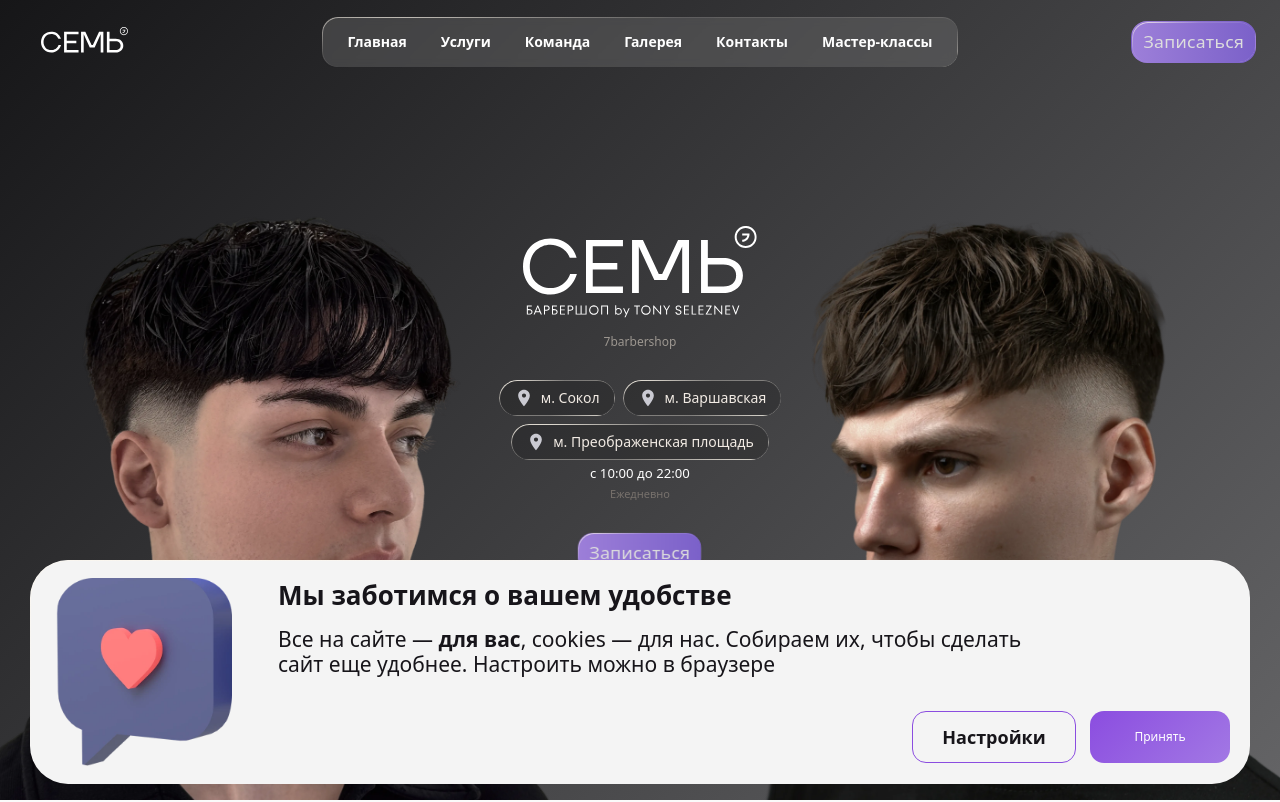
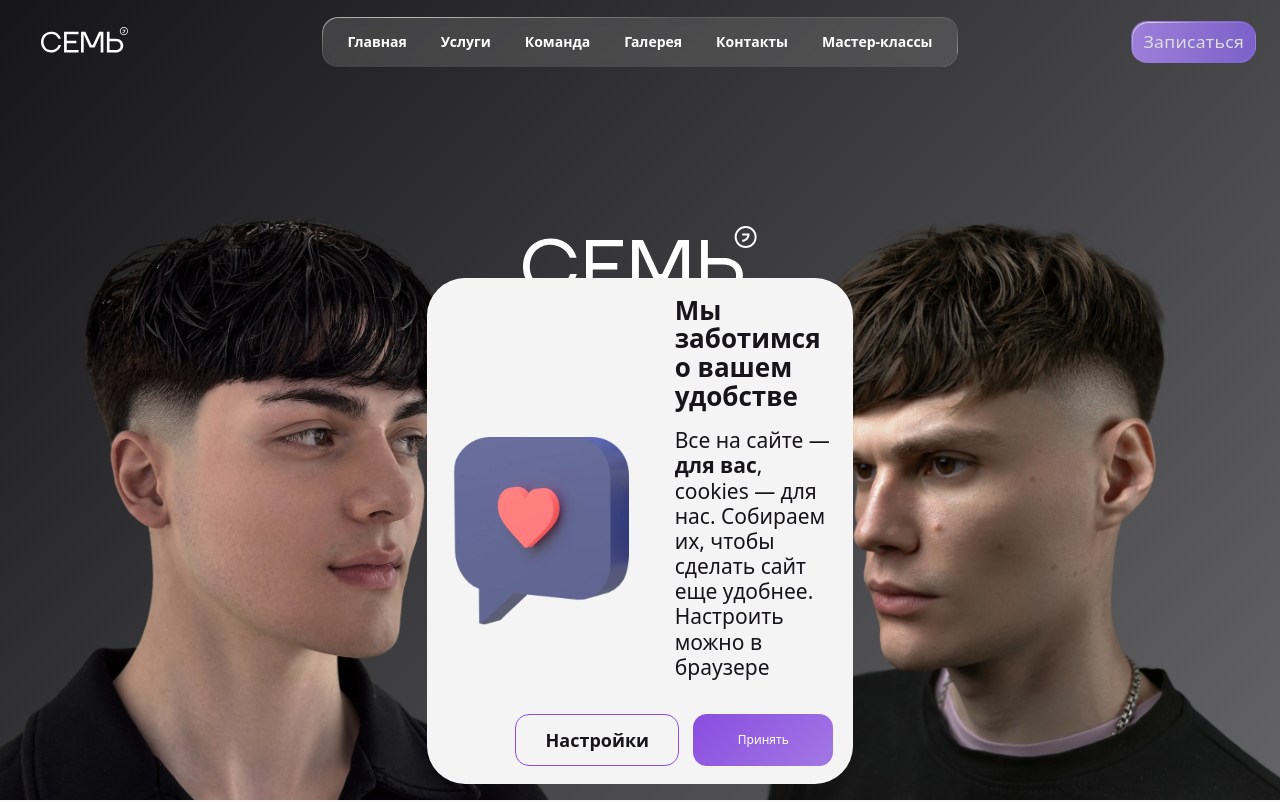
Before and after one commit to artemWu/seven, a Next.js app: page / in a window 1280 px wide. Shown: the top 802 px of the page. Built offline with nearby package versions, Linux system fonts and the light colour scheme.

Commit message:
style: size cookie popup for desktop

```diff
--- a/app/globals.css
+++ b/app/globals.css
@@ -269,10 +269,12 @@ button:active {
 .cookie-popup {
   position: fixed;
   z-index: 1000;
-  right: 30px;
+  right: auto;
   bottom: 16px;
-  left: 30px;
-  width: auto;
+  left: 50%;
+  width: 33.333vw;
+  min-width: 420px;
+  margin-left: -16.6665vw;
   display: grid;
   grid-template-columns: 196px minmax(0, 1fr);
   align-items: center;
@@ -280,6 +282,7 @@ button:active {
   padding: 18px 20px;
   border: 0;
   border-radius: 38px;
+  corner-shape: round;
   background: #f4f4f4;
   color: #17151a;
   isolation: isolate;
@@ -288,6 +291,10 @@ button:active {
   -webkit-backdrop-filter: blur(4px);
   pointer-events: auto;
   animation: cookie-popup-in 600ms cubic-bezier(.22, 1, .36, 1) both;
+}
+
+@supports (corner-shape: superellipse(1.8)) {
+  .cookie-popup { corner-shape: superellipse(1.8); }
 }
 
 .cookie-popup::before {
@@ -415,6 +422,9 @@ button:active {
     right: 12px;
     bottom: 12px;
     left: 12px;
+    width: auto;
+    min-width: 0;
+    margin-left: 0;
     grid-template-columns: 74px minmax(0, 1fr);
     gap: 14px;
     padding: 16px;
```
